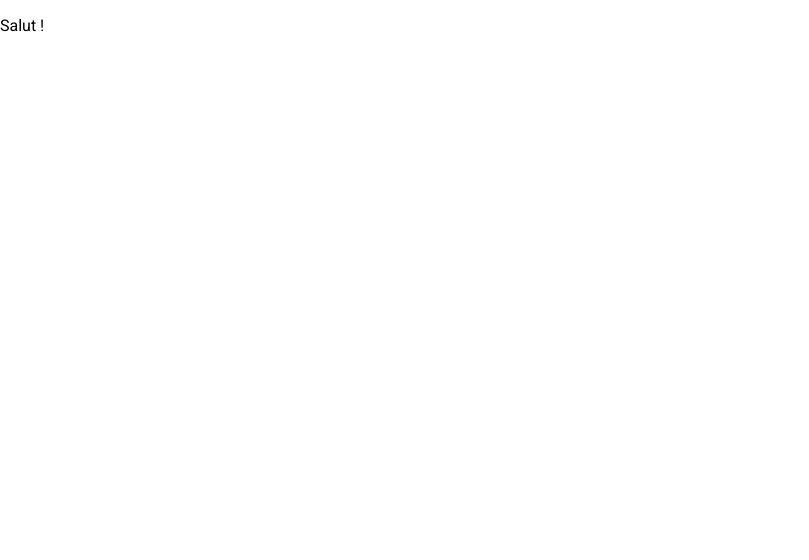
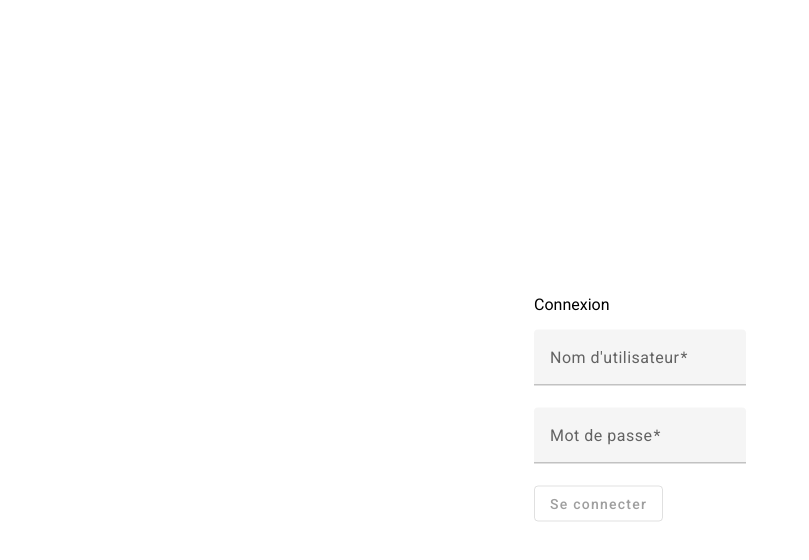
Before and after one commit to AxekPhanor/OP-P10-Microservices, an Angular app in the folder Angular-App.client/: page / in a window 1280 px wide. Shown: the top 560 px of the page, without its empty margins (0-809 px from the left). Built offline with nearby package versions, Linux system fonts and the light colour scheme.

Commit message:
feat(client): ajout de la fonctionnalité de connexion

```diff
--- a/Angular-App.client/src/app/app.component.html
+++ b/Angular-App.client/src/app/app.component.html
@@ -1 +1,3 @@
-<router-outlet></router-outlet>
+<div class="content">
+  <router-outlet></router-outlet>
+</div>
--- /dev/null
+++ b/Angular-App.client/src/app/models/signInResult.ts
@@ -0,0 +1,6 @@
+export interface SignInResult {
+  succeeded: string
+  isLockedOut: string
+  isNotAllowed: string
+  requiresTwoFactor: string
+}
--- a/Angular-App.client/src/app/pages/page-login/page-login.component.css
+++ b/Angular-App.client/src/app/pages/page-login/page-login.component.css
@@ -0,0 +1,10 @@
+form {
+  display: flex;
+  flex-direction: column;
+  align-items: flex-start;
+  position: absolute;
+  left: 50%;
+  top: 50%;
+  transform: translate(-50%, -50%);
+  padding: 10px;
+}
--- a/Angular-App.client/src/app/pages/page-login/page-login.component.html
+++ b/Angular-App.client/src/app/pages/page-login/page-login.component.html
@@ -1 +1,12 @@
-<p>Salut !</p>
+<form [formGroup]="form" (ngSubmit)="onSubmit()">
+  <p id="form-title">Connexion</p>
+  <mat-form-field>
+    <mat-label >Nom d'utilisateur</mat-label>
+    <input matInput formControlName="controlUsername" required autocomplete="off">
+  </mat-form-field>
+  <mat-form-field>
+    <mat-label >Mot de passe</mat-label>
+    <input matInput formControlName="controlPassword" required type="password">
+  </mat-form-field>
+  <button mat-stroked-button type="submit" [disabled]="!form.valid">Se connecter</button>
+</form>
--- a/Angular-App.client/src/app/pages/page-login/page-login.component.ts
+++ b/Angular-App.client/src/app/pages/page-login/page-login.component.ts
@@ -1,4 +1,6 @@
-import { Component } from '@angular/core';
+import { Component, signal } from '@angular/core';
+import { AuthenticationService } from '../../services/authentication.service';
+import { FormControl, FormGroup } from '@angular/forms';
 
 @Component({
   selector: 'app-page-login',
@@ -6,5 +8,25 @@ import { Component } from '@angular/core';
   styleUrl: './page-login.component.css'
 })
 export class PageLoginComponent {
+  form = new FormGroup({
+    controlUsername: new FormControl(''),
+    controlPassword: new FormControl(''),
+  });
+  constructor(private authService: AuthenticationService) {
 
+  }
+  onSubmit() {
+    const username = this.form.value.controlUsername;
+    const password = this.form.value.controlPassword;
+    if (username != null && password != null) {
+      this.authService.login(username, password).subscribe({
+        next: (signInResult) => {
+          if (signInResult.succeeded) {
+            console.log("connexion réussi");
+          }
+        }
+      })
+    }
+
+  }
 }
--- a/Angular-App.client/src/app/services/authentication.service.ts
+++ b/Angular-App.client/src/app/services/authentication.service.ts
@@ -1,15 +1,15 @@
 import { Injectable } from '@angular/core';
 import { BaseService } from './base.service';
 import { Observable } from 'rxjs';
-import { User } from '../models/user';
+import { SignInResult } from '../models/signInResult';
 
 @Injectable({
   providedIn: 'root'
 })
 export class AuthenticationService extends BaseService {
 
-  login(username: string, password: string): Observable<User> {
-    return this.http.post<User>(`${this.url}/login`, {
+  login(username: string, password: string): Observable<SignInResult> {
+    return this.http.post<SignInResult>(`${this.url}/login`, {
       username: username,
       password: password
     },
--- a/Angular-App.client/src/app/services/base.service.ts
+++ b/Angular-App.client/src/app/services/base.service.ts
@@ -8,6 +8,6 @@ import { HttpClient } from '@angular/common/http';
 export class BaseService {
   url: string;
   constructor(protected http: HttpClient) {
-    this.url = 'http://localhost:8080/gateway';
+    this.url = 'http://localhost:5000/gateway';
   }
 }
```
Also changed, not shown: Angular-App.client/src/app/app.module.ts (+15 -1 lines), 1 other file (tests, documents, lock files or other folders).
